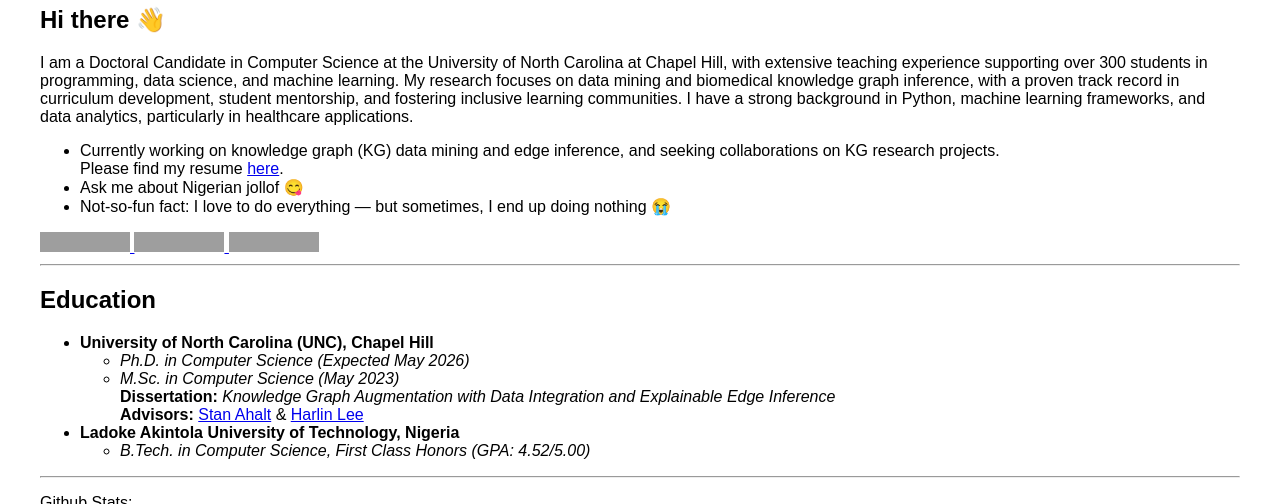
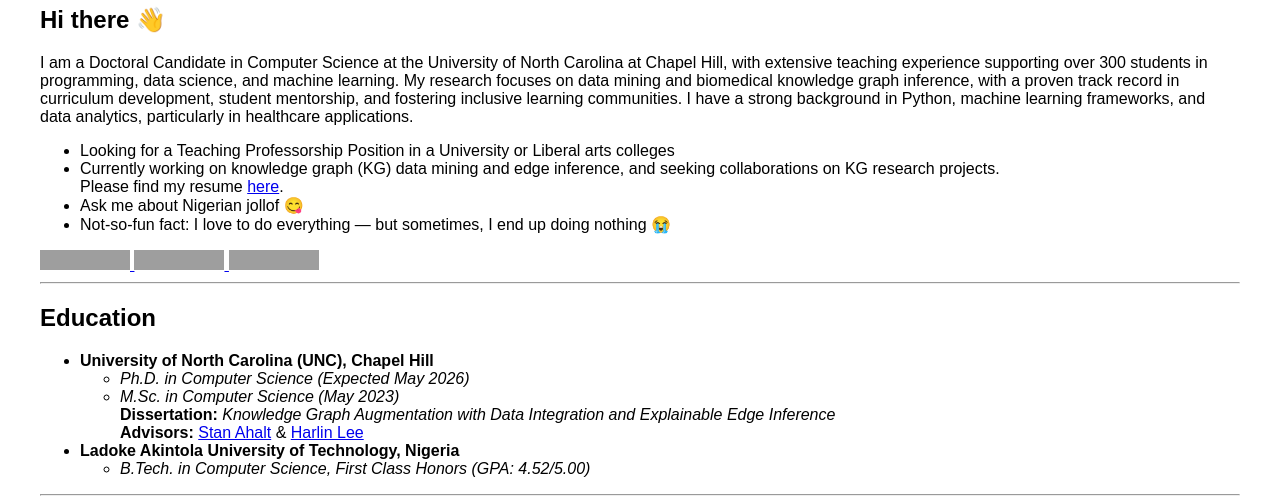
Before and after one commit to wumirose/wumirose.github.io, a Jekyll site: the page built from index.md, in a window 1280 px wide and 900 px high, scrolled down 320 px, cut to the strip 118-622 px from the top of the window. Built offline with Jekyll 4.4.1, drawn with Linux system fonts in a browser that asks for light colours; grey boxes are pictures that could not be loaded.

Commit message:
Update index.md

```diff
--- a/index.md
+++ b/index.md
@@ -12,7 +12,7 @@ title: Home
 ## Hi there 👋
 
 I am a Doctoral Candidate in Computer Science at the University of North Carolina at Chapel Hill, with extensive teaching experience supporting over 300 students in programming, data science, and machine learning. My research focuses on data mining and biomedical knowledge graph inference, with a proven track record in curriculum development, student mentorship, and fostering inclusive learning communities.  I have a strong background in Python, machine learning frameworks, and data analytics, particularly in healthcare applications.
-
+- Looking for a Teaching Professorship Position in a University or Liberal arts colleges
 - Currently working on knowledge graph (KG) data mining and edge inference, and seeking collaborations on KG research projects.
   Please find my resume [here](https://drive.google.com/file/d/1nQHvt9roExycX4UIu6B9xeuGT4TXlws8/view).
 - Ask me about Nigerian jollof 😋
```
